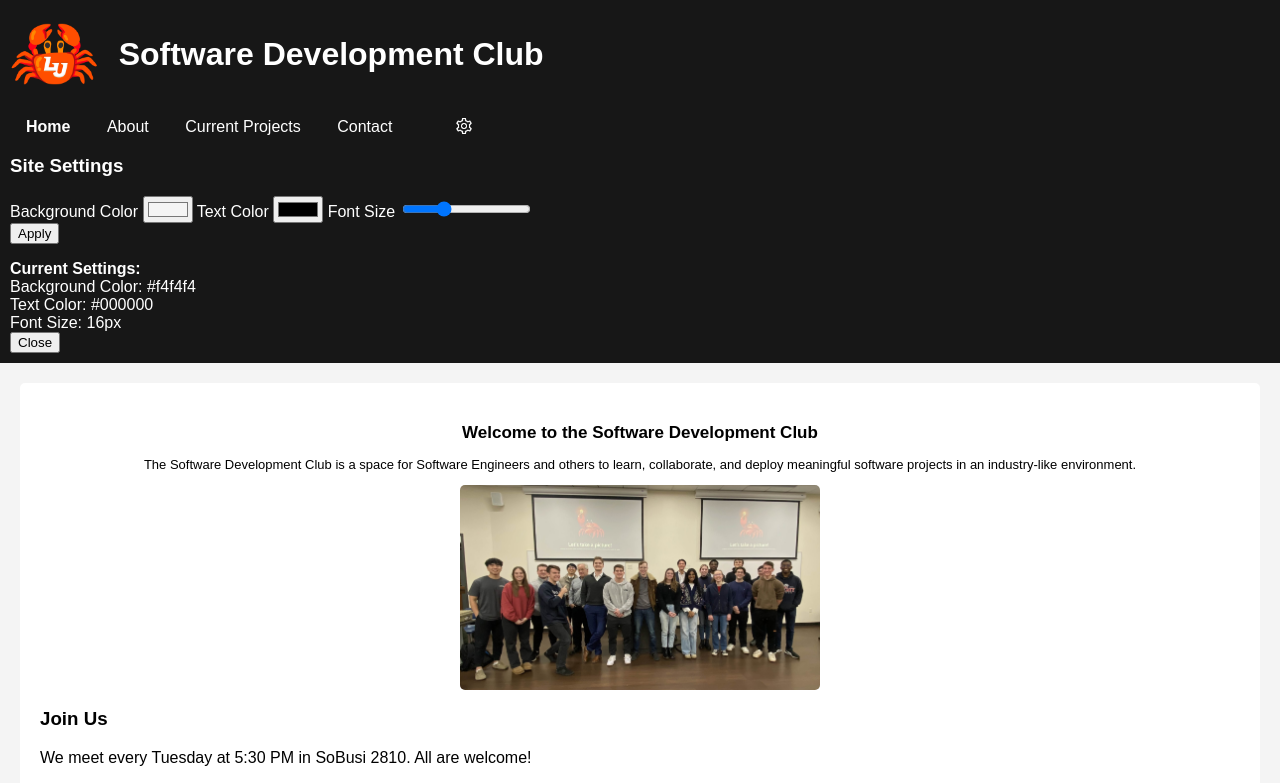
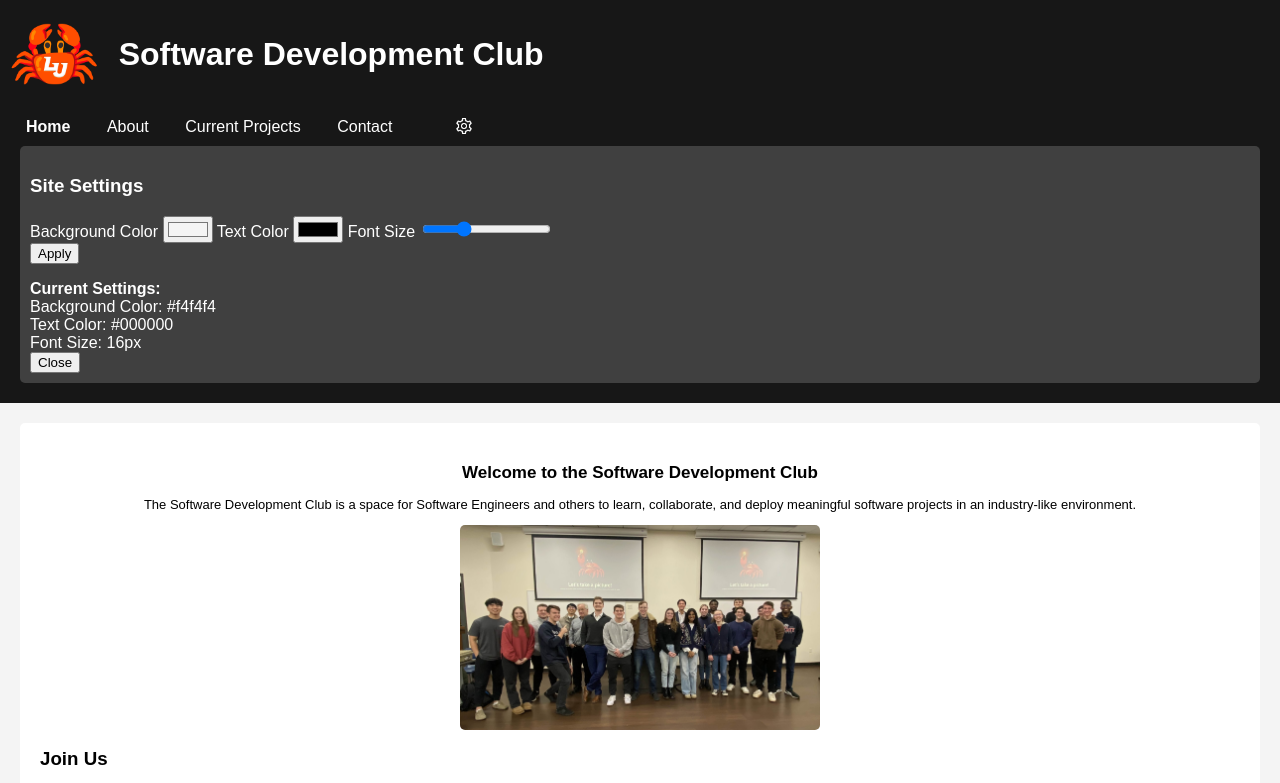
Before and after one commit to jeffreyv101/sdc-club-website, a plain HTML site: page index.html in a window 1280 px wide. Both pictures are taken after a click on the link 451 px from the left and 122 px from the top of the page. Shown: the top 783 px of the page. Drawn offline with Linux system fonts and the light colour scheme.

Commit message:
Individual Case Project 9 (v3 - bug fixes)

```diff
--- a/proj9.js
+++ b/proj9.js
@@ -80,7 +80,7 @@ function setForegroundColor() {
 
     let fgColor;
     if (bgColor.toLowerCase() === '#ffffff') {
-        fgColor = rgb(235, 235, 235); // If the background color is white, keep it white
+        fgColor = '#EBEBEB'; // If the background color is white, keep it white
     } else {
         fgColor = lightenColor(bgColor, 20); // Lighten the background color by 20%
     }
--- a/styles.css
+++ b/styles.css
@@ -52,6 +52,15 @@ nav img {
     height: auto;
 
     margin-left: 2%;
+}
+
+/* Settings Dialog: Project 9 */
+#settingsDialog {
+    background-color: #404040;
+    color: #fff;
+    margin: 10px;
+    padding: 10px;
+    border-radius: 5px;
 }
 
 /* Main Content */
```
